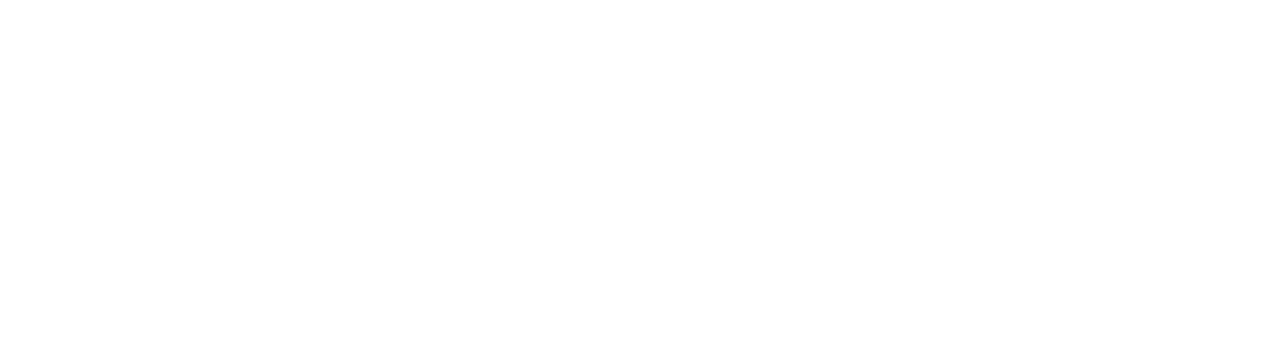
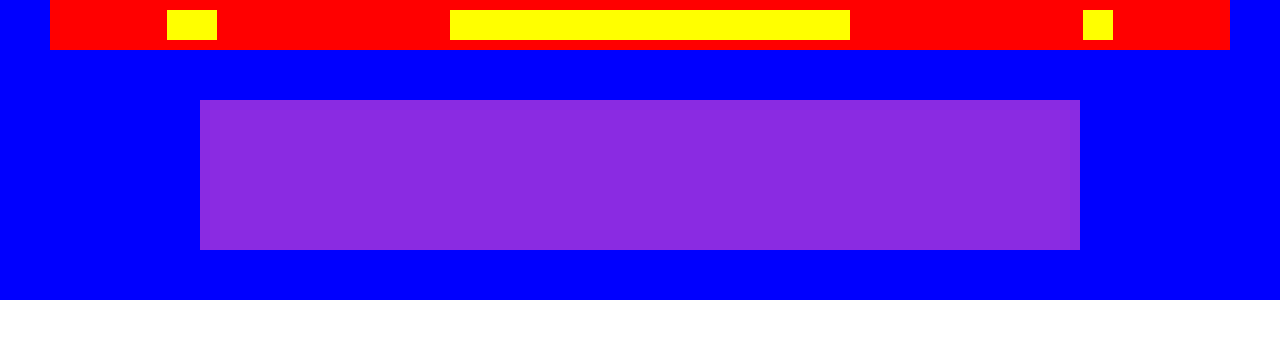
Before and after one commit to Giuliopanza/htmlcss-struttura-discord, a plain HTML site: page index.html in a window 1280 px wide. Drawn offline with Linux system fonts and the light colour scheme.

Commit message:
create header

```diff
--- a/css/style.css
+++ b/css/style.css
@@ -3,3 +3,47 @@
     padding: 0;
     box-sizing: border-box;
 }
+
+header{
+    height: 300px;
+    background-color: blue;
+}
+
+nav{
+    height: 50px;
+    background-color: red;
+    margin: 0 50px;
+}
+
+.flex-container{
+    display: flex;
+}
+
+#logo{
+    height: 30px;
+    width: 50px;
+    background-color: yellow;
+}
+
+#menu{
+    height: 30px;
+    width: 400px;
+    background-color: yellow;
+}
+
+#button{
+    height: 30px;
+    width: 30px;
+    background-color: yellow;
+}
+
+header .flex-container{
+    align-items: center;
+    justify-content: space-around;
+}
+
+article{
+    background-color: blueviolet;
+    height: 150px;
+    margin: 50px 200px 0 200px;
+}
--- a/index.html
+++ b/index.html
@@ -7,6 +7,39 @@
     <link rel="stylesheet" href="./css/style.css">
 </head>
 <body>
-
+    <header>
+        <nav class="flex-container">
+            <div id="logo"></div>
+            <div id="menu"></div>
+            <div id="button"></div>
+        </nav>
+        <article></article>
+    </header>
+    <main>
+        <section>
+            <div></div>
+            <div></div>
+        </section>
+        <section>
+            <div></div>
+            <div></div>
+        </section>
+        <section>
+            <div></div>
+            <div></div>
+        </section>
+        <section>
+            <div></div>
+            <div></div>
+        </section>
+    </main>
+    <footer>
+        <div></div>
+        <div></div>
+        <div></div>
+        <div></div>
+        <div></div>
+        <div></div>
+    </footer>
 </body>
 </html>
```
